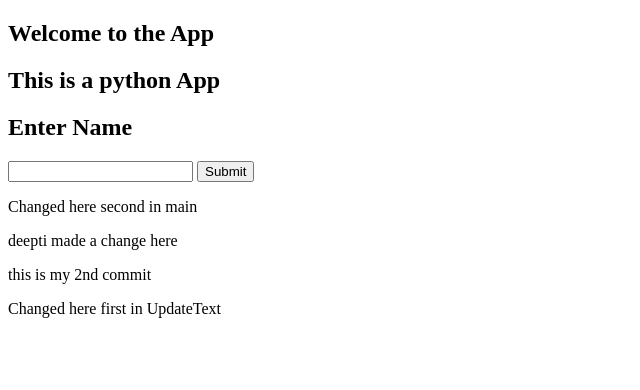
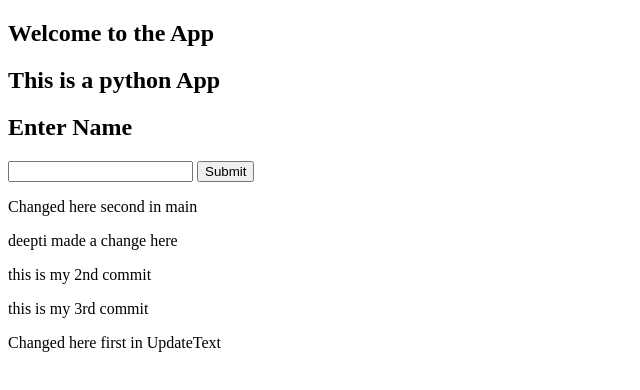
Before and after one commit to chanchal-2512/trial_project, a plain HTML site: page home.html in a window 1280 px wide. Shown: the whole page, without its empty margins (0-640 px from the left). Drawn offline with Linux system fonts and the light colour scheme.

Commit message:
updated 3rd time by deepti

```diff
--- a/home.html
+++ b/home.html
@@ -31,6 +31,7 @@ async function sendName() {
 <p>Changed here second in main</p>
 <p>deepti made a change here</p>
 <p>this is my 2nd commit</p>
+<p>this is my 3rd commit</p>
 <p>Changed here first in UpdateText</p>
 
 
```
